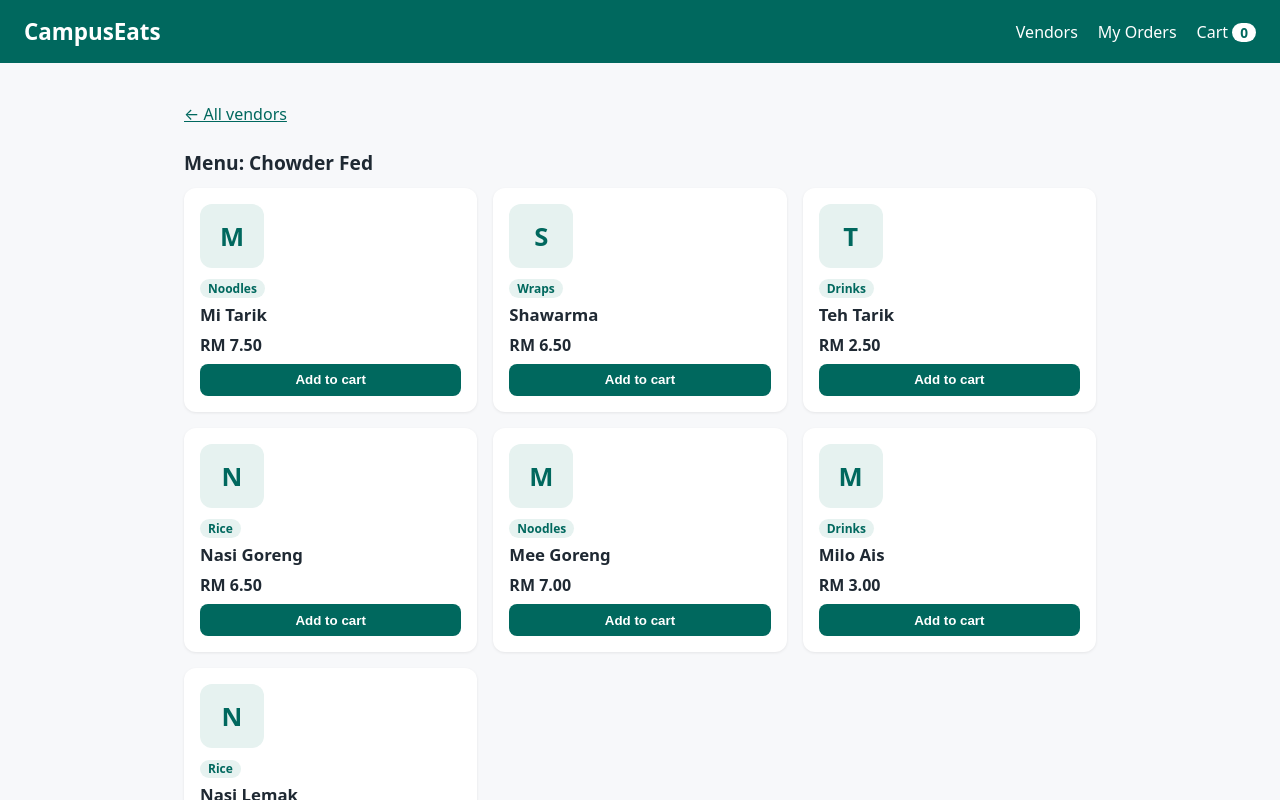
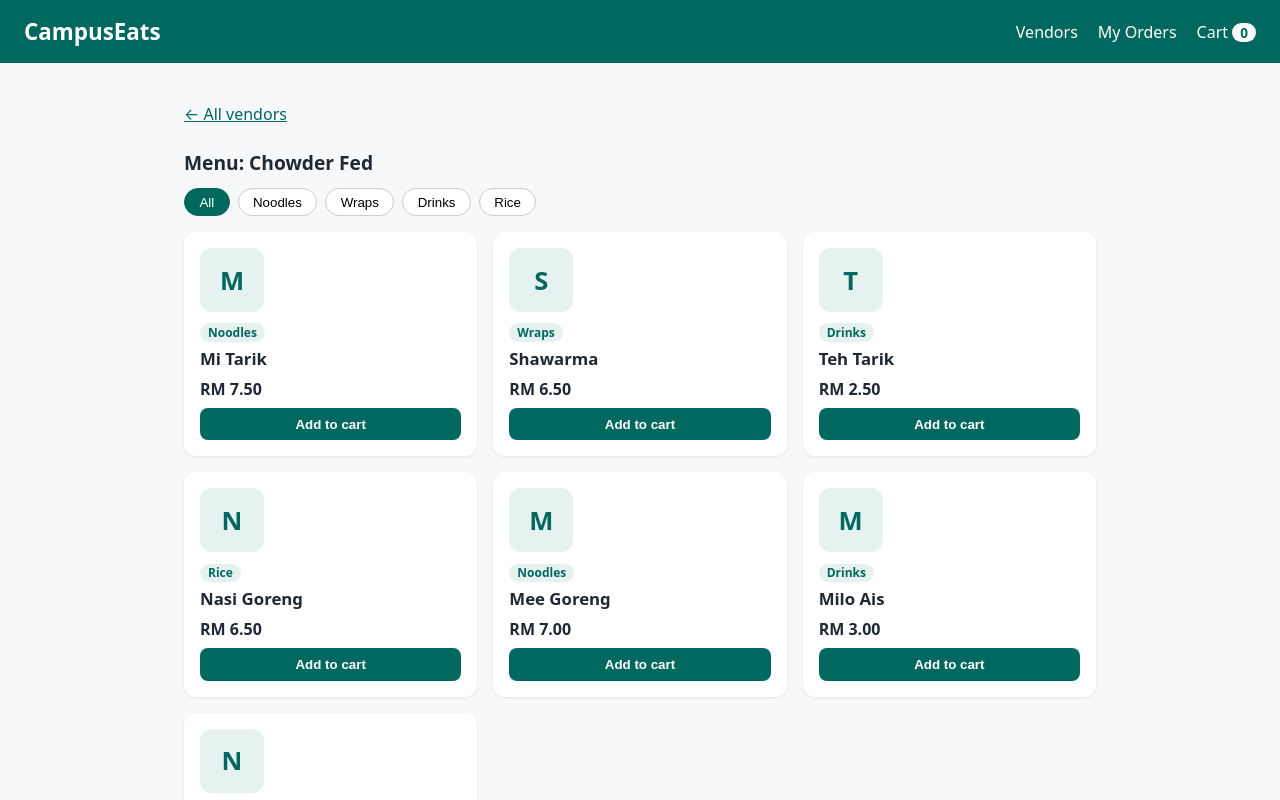
Before and after one commit to AznilSam/campuseats-2419091, a React (Vite) app: page /vendor/2413997-my-cafe in a window 1280 px wide. Shown: the top 800 px of the page. Built offline with nearby package versions, Linux system fonts and the light colour scheme.

Commit message:
Week 4 feature: filter by category in URL (?cat=)

```diff
--- a/src/index.css
+++ b/src/index.css
@@ -271,3 +271,24 @@ a.vendor-card,
 .nav a.active {
   text-decoration: underline;
 }
+
+.filters {
+  display: flex;
+  flex-wrap: wrap;
+  gap: 0.5rem;
+  margin-bottom: 1rem;
+}
+
+.chip {
+  padding: 0.35rem 0.9rem;
+  border: 1px solid #ccc;
+  border-radius: 999px;
+  background: white;
+  cursor: pointer;
+}
+
+.chip.active {
+  background: #00695c;
+  color: white;
+  border-color: #00695c;
+}
--- a/src/pages/VendorPage.jsx
+++ b/src/pages/VendorPage.jsx
@@ -1,9 +1,10 @@
-import { Link, useParams } from 'react-router'
+import { Link, useParams, useSearchParams } from 'react-router'
 import { useVendors } from '../hooks/useVendors.js'
 import MenuList from '../components/MenuList.jsx'
 
 function VendorPage() {
   const { id } = useParams()
+  const [searchParams, setSearchParams] = useSearchParams()
   const { vendors, loading, error } = useVendors()
 
   if (loading) return <p>Loading vendors...</p>
@@ -21,11 +22,49 @@ function VendorPage() {
     )
   }
 
+  const categories = [...new Set(vendor.menu.map((item) => item.category))]
+
+  const cat = searchParams.get('cat')
+  const activeCat = categories.includes(cat) ? cat : ''
+
+  const visibleItems = activeCat
+    ? vendor.menu.filter((item) => item.category === activeCat)
+    : vendor.menu
+
+  function chooseCategory(category) {
+    if (category === '') {
+      setSearchParams({})
+    } else {
+      setSearchParams({ cat: category })
+    }
+  }
+
   return (
     <section>
       <p><Link to="/">← All vendors</Link></p>
       <h2 className="section-title">Menu: {vendor.name}</h2>
-      <MenuList items={vendor.menu} />
+
+      <div className="filters">
+        <button
+          type="button"
+          className={activeCat === '' ? 'chip active' : 'chip'}
+          onClick={() => chooseCategory('')}
+        >
+          All
+        </button>
+        {categories.map((category) => (
+          <button
+            key={category}
+            type="button"
+            className={activeCat === category ? 'chip active' : 'chip'}
+            onClick={() => chooseCategory(category)}
+          >
+            {category}
+          </button>
+        ))}
+      </div>
+
+      <MenuList items={visibleItems} />
     </section>
   )
 }
```
